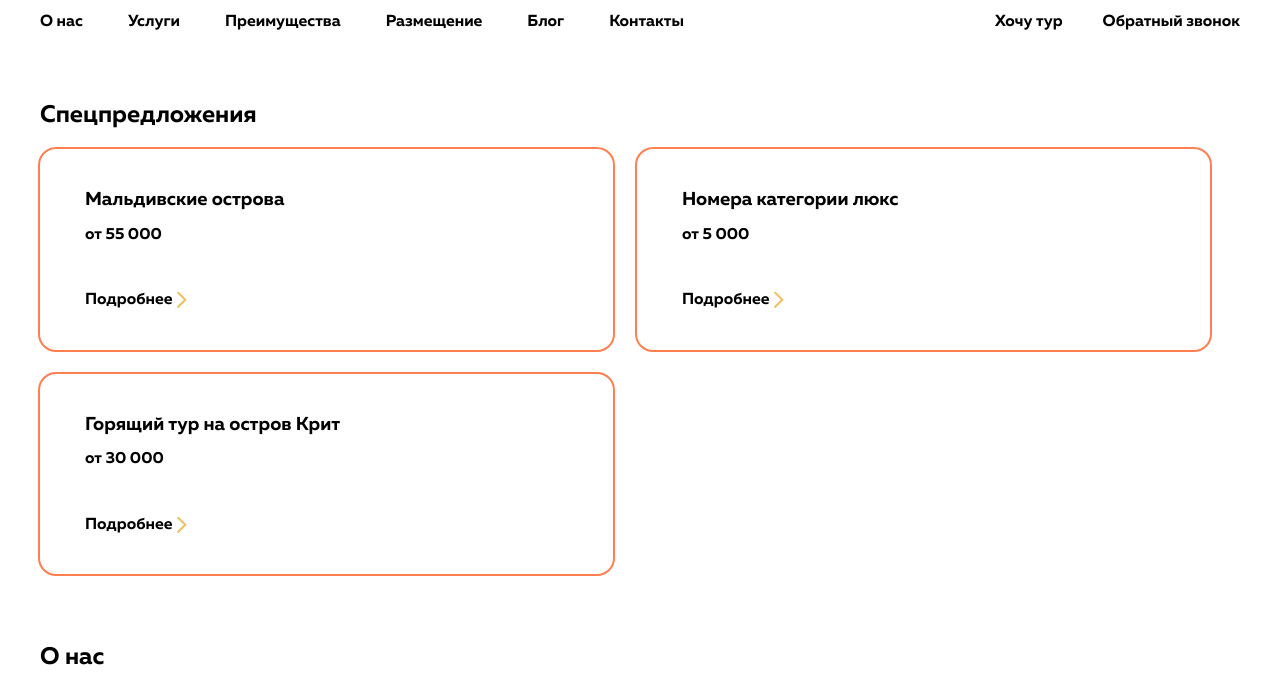
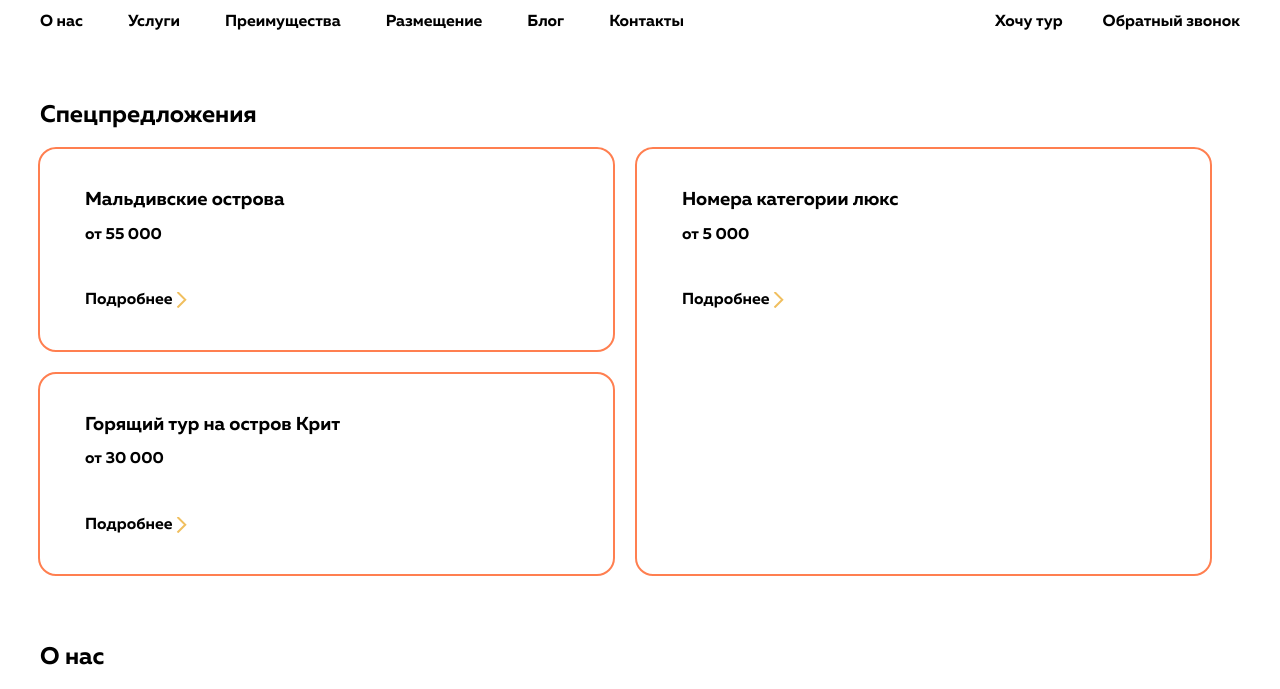
Before and after one commit to Handehoch/hotel-booking-landing, a plain HTML site: page index.html in a window 1280 px wide. Shown: the part 106-795 px from the top of the page. Drawn offline with Linux system fonts and the light colour scheme; files whose address does not match are found by name.

Commit message:
Cosmetic fixes

```diff
--- a/css/style.css
+++ b/css/style.css
@@ -100,6 +100,10 @@ body {
   flex-wrap: wrap;
 }
 
+.special-left {
+  flex-direction: column;
+}
+
 .offers-list-item {
   width: 573px;
   outline: 2px solid coral;
@@ -108,18 +112,18 @@ body {
 
 .offers-list-item:not(:last-child) {
   margin: 0;
+  margin-bottom: 24px;
   margin-right: 24px;
-  margin-bottom: 24px;
+  flex-grow: 1;
+}
+
+.offers-list-item .big-offer {
+  flex-grow: 2;
 }
 
 .offer {
   padding: 0;
   padding: 40px 108px 40px 45px;
-  flex-grow: 1;
-}
-
-.big-offer {
-  flex-grow: 2;
 }
 
 .offer-title {
--- a/index.html
+++ b/index.html
@@ -59,24 +59,27 @@
       <div class="container">
         <h2 class="section-title special-title">Спецпредложения</h2>
         <ul class="list-reset offers-list flex">
-          <li class="offers-list-item flex">
+          <div class="special-left flex">
+            <li class="offers-list-item">
               <article class="offer">
                 <h3 class="offer-title">Мальдивские острова</h3>
                 <p class="offer-price">от&nbsp;55&nbsp;000&nbsp;</p>
                 <a href="#" class="more-button more-background">Подробнее</a>
               </article>
             </li>
-          <li class="offers-list-item flex">
+            <li class="offers-list-item">
+              <article class="offer">
+                <h3 class="offer-title">Горящий тур на&nbsp;остров Крит</h3>
+                <p class="offer-price">от&nbsp;30&nbsp;000&nbsp;</p>
+                <a href="#" class="more-button more-background">Подробнее</a>
+              </article>
+            </li>
+          </div>
+
+          <li class="offers-list-item">
             <article class="offer big-offer">
               <h3 class="offer-title big-offer-title">Номера категории люкс</h3>
               <p class="offer-price big-offer-price">от 5 000</p>
-              <a href="#" class="more-button more-background">Подробнее</a>
-            </article>
-          </li>
-          <li class="offers-list-item flex">
-            <article class="offer">
-              <h3 class="offer-title">Горящий тур на&nbsp;остров Крит</h3>
-              <p class="offer-price">от&nbsp;30&nbsp;000&nbsp;</p>
               <a href="#" class="more-button more-background">Подробнее</a>
             </article>
           </li>
@@ -143,7 +146,7 @@
         </ul>
       </div>
     </section>
-    <section class="advantages">
+    <section id="advantages" class="advantages">
       <div class="container">
         <h2 class="section-title advantages-title">Преимущества</h2>
         <ul class="list-reset advantages-list flex">
@@ -199,7 +202,7 @@
         </ul>
       </div>
     </section>
-    <section class="placements">
+    <section id="placementsc" class="placements">
       <div class="container">
         <h2 class="section-title placement-title">Размещение</h2>
         <ul class="list-reset placements-list flex">
```
Lines whose indentation alone changed are shown as unchanged.
